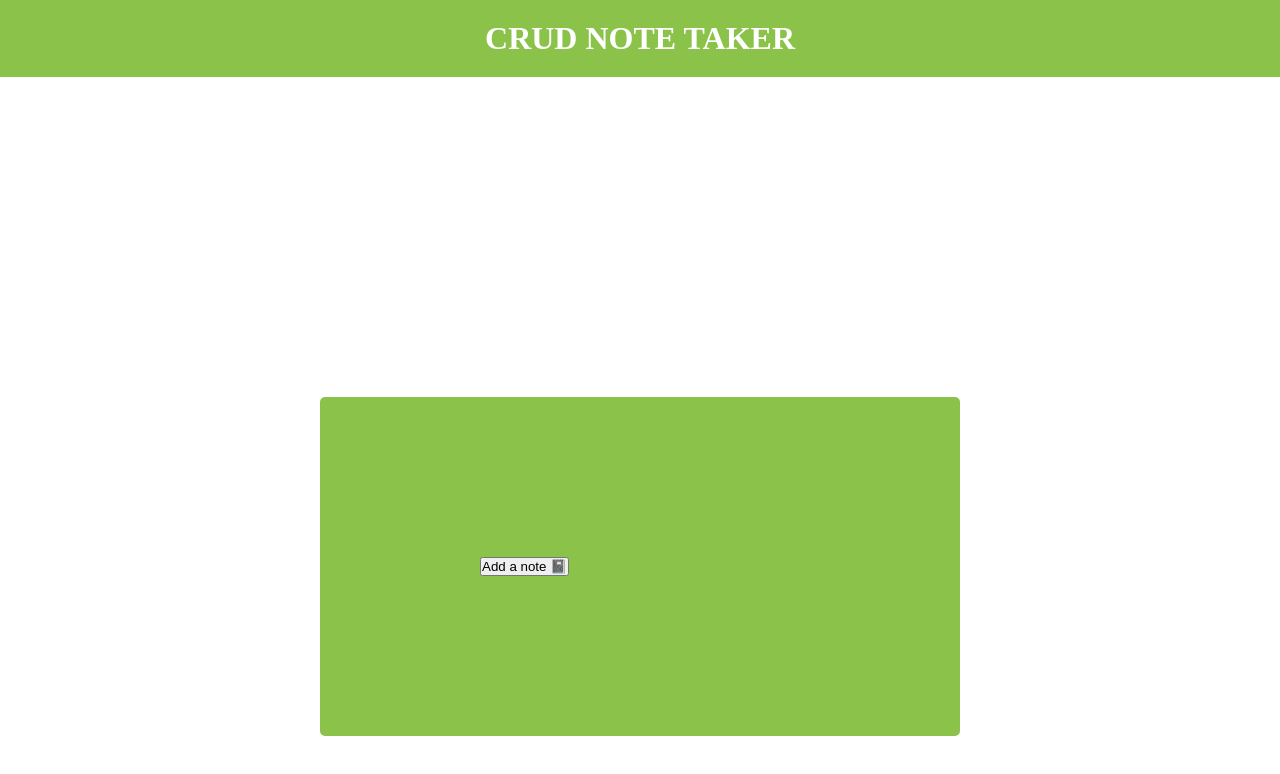
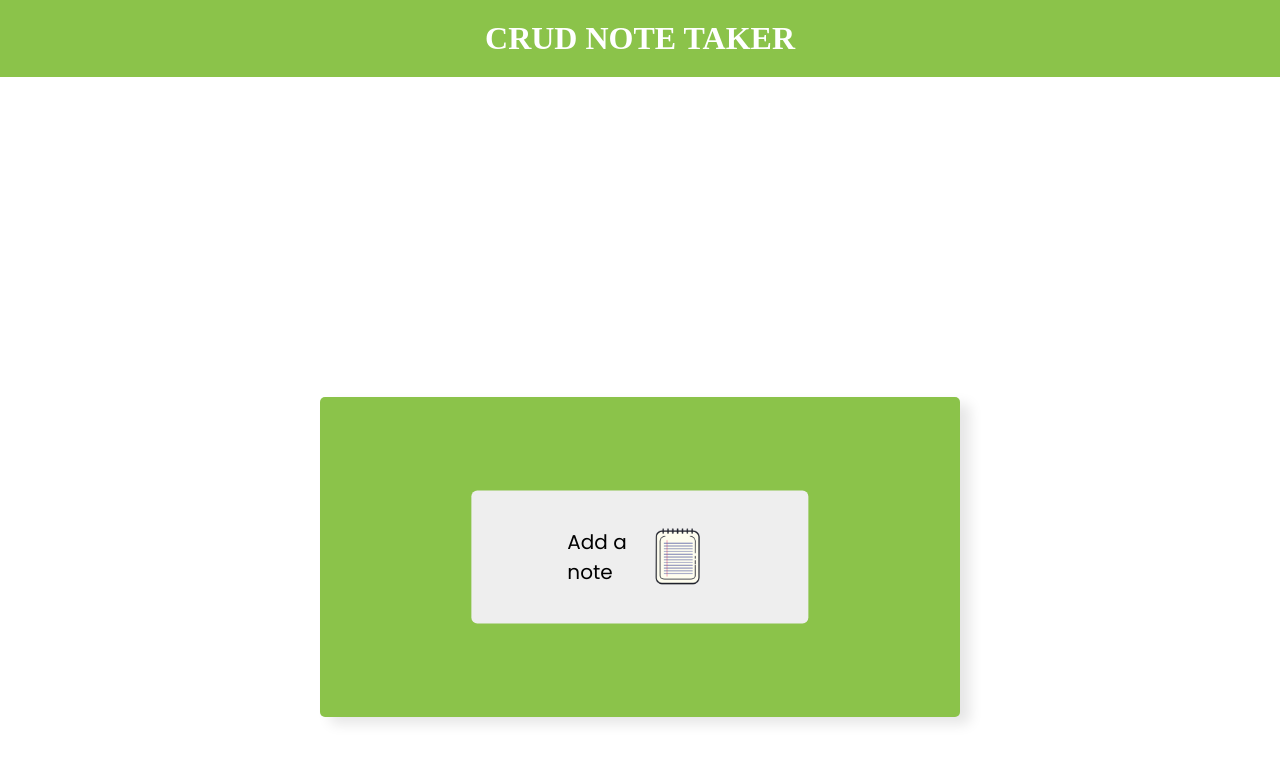
Before and after one commit to Anthony-G89/CRUD_Note_Taker, a React (Create React App) app: page / in a window 1280 px wide. Shown: the top 774 px of the page. Built offline with nearby package versions, Linux system fonts and the light colour scheme.

Commit message:
Finishing up my LandingPage

```diff
--- a/src/components/Jumbotron/style.css
+++ b/src/components/Jumbotron/style.css
@@ -5,7 +5,7 @@
 }
 
 header {
-    box-shadow: 10px 8px 10px rgba(0, 0, 0, 0.2);
+    box-shadow: 10px 7px 13px rgba(0, 0, 0, 0.1);
 }
 
 .appHeader {
--- a/src/components/LandingPage/index.js
+++ b/src/components/LandingPage/index.js
@@ -1,11 +1,14 @@
+/* eslint-disable jsx-a11y/alt-text */
+/* eslint-disable jsx-a11y/anchor-is-valid */
 import React from 'react'
 import "./style.css";
+// import NotePad from "../../../public/Images/NotePad-Icon.png";
 
 const landingPage = () => {
     return (
         <div className="container">
-            <div>
-                <button>Add a note 📓</button>
+            <div className="addNoteBtnContainer">
+                 <a className="addNoteBtn">Add a note <img className="notePadIcon" src={process.env.PUBLIC_URL + "./Images/NotePad-Icon.png"} /> </a>
             </div>
         </div>
     )
--- a/src/components/LandingPage/style.css
+++ b/src/components/LandingPage/style.css
@@ -1,3 +1,5 @@
+@import url('https://fonts.googleapis.com/css2?family=Poppins&display=swap');
+
 * {
     padding: 0;
     margin: 0;
@@ -15,11 +17,38 @@
     border: none;
     min-width: 440px;
     max-width: 720px;
+    box-shadow: 10px 7px 13px rgba(0, 0, 0, 0.1);
 
 
 }
 
-.button {
+.addNoteBtnContainer {
     position: absolute;
-    /* right: 0; */
+    background-color: #eeeeee ;
+    top: 50%;
+    left: 50%;
+    transform: translate(-50% , -50%);
+    padding: 2em 6em;
+    border-radius: 6px;
+    cursor: pointer;
+    transition: 400ms ease-in-out;
 }
+
+.addNoteBtnContainer:hover {
+    background-color: #cfcdcd ;
+}
+
+.addNoteBtn {
+    display: flex;
+    justify-content: center;
+    align-items: center;
+   font-size: 20px;
+   font-family: 'Poppins', sans-serif;
+}
+
+.notePadIcon {
+   display: flex;
+   /* flex-wrap: wrap; */
+   justify-content: center;
+   align-items: center;
+}
```
Also changed, not shown: public/Images/NotePad-Icon.png (added).
